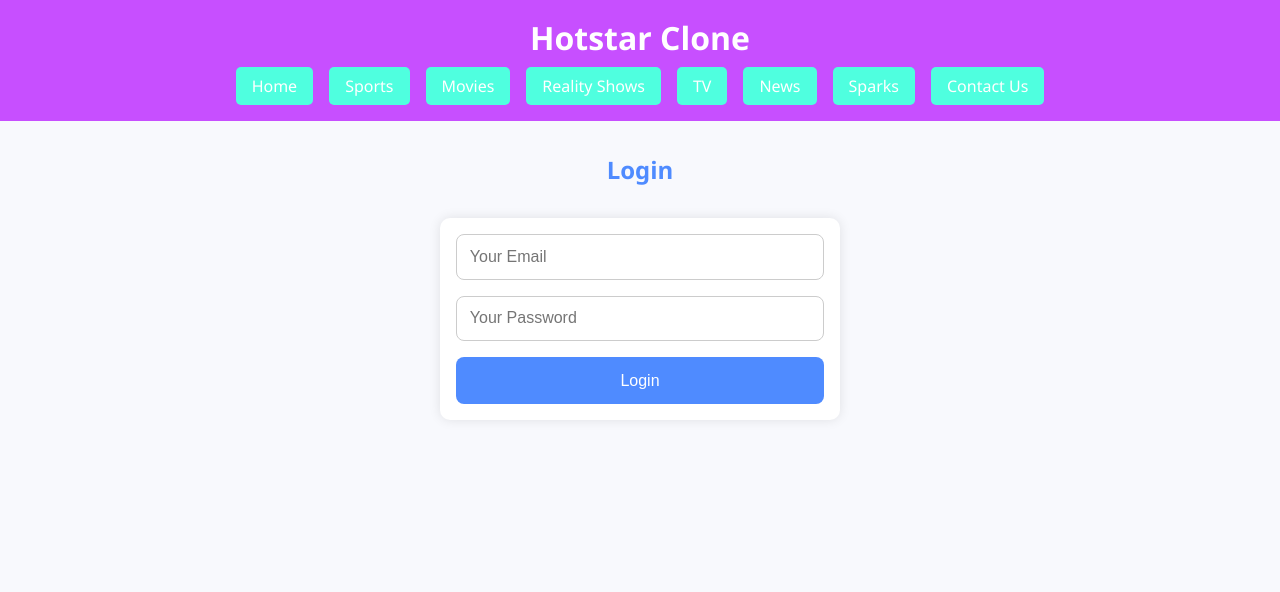
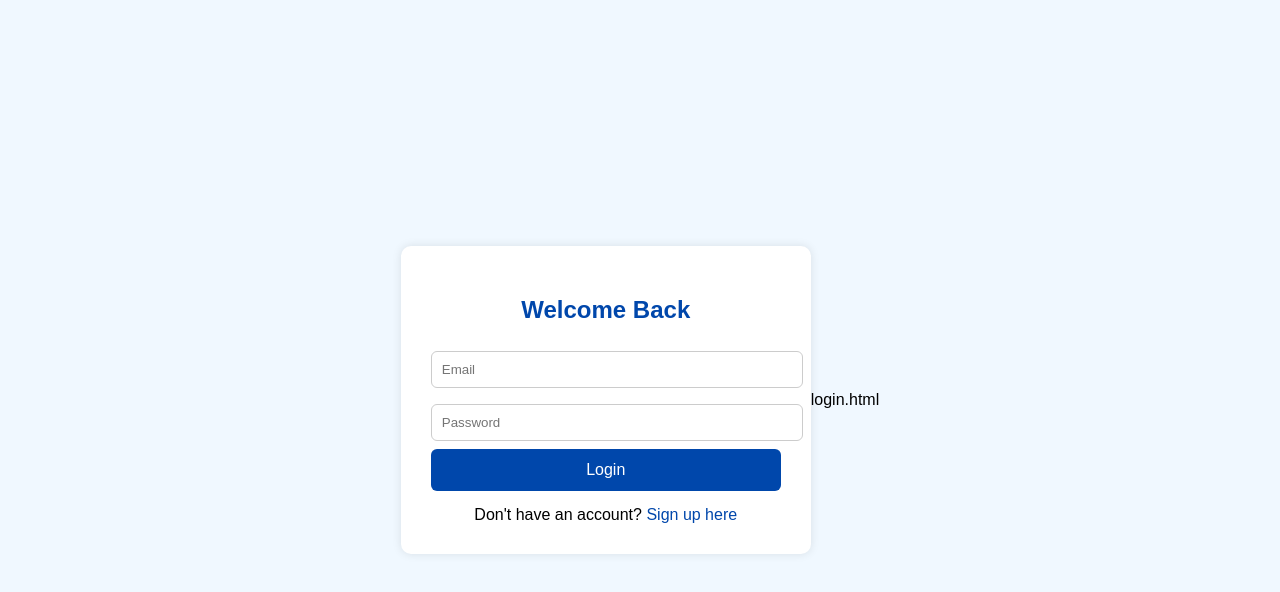
Before and after one commit to harshithreddy1/Hotstar-Frontend, a plain HTML site: page login.html in a window 1280 px wide. Drawn offline with Linux system fonts and the light colour scheme.

Commit message:
Update login.html

```diff
--- a/login.html
+++ b/login.html
@@ -4,49 +4,107 @@
   <meta charset="UTF-8" />
   <meta name="viewport" content="width=device-width, initial-scale=1.0"/>
   <title>Login - Hotstar Clone</title>
-  <link rel="stylesheet" href="css/style.css">
+  <style>
+    body {
+      font-family: Arial, sans-serif;
+      background-color: #f0f8ff;
+      display: flex;
+      justify-content: center;
+      align-items: center;
+      height: 100vh;
+      margin: 0;
+    }
+    .login-container {
+      background-color: white;
+      padding: 30px;
+      border-radius: 10px;
+      box-shadow: 0px 0px 10px rgba(0,0,0,0.1);
+      width: 350px;
+    }
+    h2 {
+      text-align: center;
+      color: #0047ab;
+    }
+    input {
+      width: 100%;
+      padding: 10px;
+      margin: 8px 0;
+      border: 1px solid #ccc;
+      border-radius: 6px;
+    }
+    button {
+      width: 100%;
+      background-color: #0047ab;
+      color: white;
+      padding: 12px;
+      border: none;
+      border-radius: 6px;
+      font-size: 16px;
+      cursor: pointer;
+    }
+    button:hover {
+      background-color: #003080;
+    }
+    .error {
+      color: red;
+      font-size: 14px;
+    }
+    .signup-link {
+      text-align: center;
+      margin-top: 15px;
+    }
+    .signup-link a {
+      color: #0047ab;
+      text-decoration: none;
+    }
+  </style>
 </head>
 <body>
-
-  <header class="main-header">
-    <h1>Hotstar Clone</h1>
-    <nav class="navbar">
-      <a href="index.html">Home</a>
-      <a href="sports.html">Sports</a>
-      <a href="movies.html">Movies</a>
-      <a href="shows.html">Reality Shows</a>
-      <a href="tv.html">TV</a>
-      <a href="news.html">News</a>
-      <a href="sparks.html">Sparks</a>
-      <a href="contact.html">Contact Us</a>
-    </nav>
-  </header>
-
-  <main class="login-section">
-    <h2>Login</h2>
-
-    <!-- ✅ Updated action to your backend's login API -->
-    <form class="login-form" action="http://3.212.145.235:3000/login" method="POST" onsubmit="return validateLoginForm()">
-      <input type="email" name="email" id="email" placeholder="Your Email" required />
-      <input type="password" name="password" id="password" placeholder="Your Password" required />
+  <div class="login-container">
+    <h2>Welcome Back</h2>
+    <form id="loginForm">
+      <input type="email" name="email" id="loginEmail" placeholder="Email" required />
+      <input type="password" name="password" id="loginPassword" placeholder="Password" required />
+      <div class="error" id="error"></div>
       <button type="submit">Login</button>
     </form>
-  </main>
+
+    <div class="signup-link">
+      Don't have an account? <a href="signup.html">Sign up here</a>
+    </div>
+  </div>
 
   <script>
-    function validateLoginForm() {
-      const email = document.getElementById("email").value.trim();
-      const password = document.getElementById("password").value.trim();
+    document.getElementById("loginForm").addEventListener("submit", async function(e) {
+      e.preventDefault();
 
-      if (!email || !password) {
-        alert("Please fill in all fields.");
-        return false;
+      const email = document.getElementById("loginEmail").value.trim();
+      const password = document.getElementById("loginPassword").value;
+      const errorDiv = document.getElementById("error");
+      errorDiv.textContent = "";
+
+      try {
+        const res = await fetch("/login", {
+          method: "POST",
+          headers: { "Content-Type": "application/json" },
+          body: JSON.stringify({ email, password }),
+        });
+
+        const data = await res.json();
+
+        if (res.ok) {
+          localStorage.setItem("username", data.user?.fullname || "User");
+          alert("Login successful!");
+          window.location.href = "index.html";
+        } else {
+          errorDiv.textContent = data.error || "Invalid email or password.";
+        }
+      } catch (err) {
+        console.error(err);
+        errorDiv.textContent = "Server error. Please try again later.";
       }
-
-      alert("Login request sent!");
-      return true; // allow form to submit
-    }
+    });
   </script>
-
 </body>
 </html>
+login.html
```
